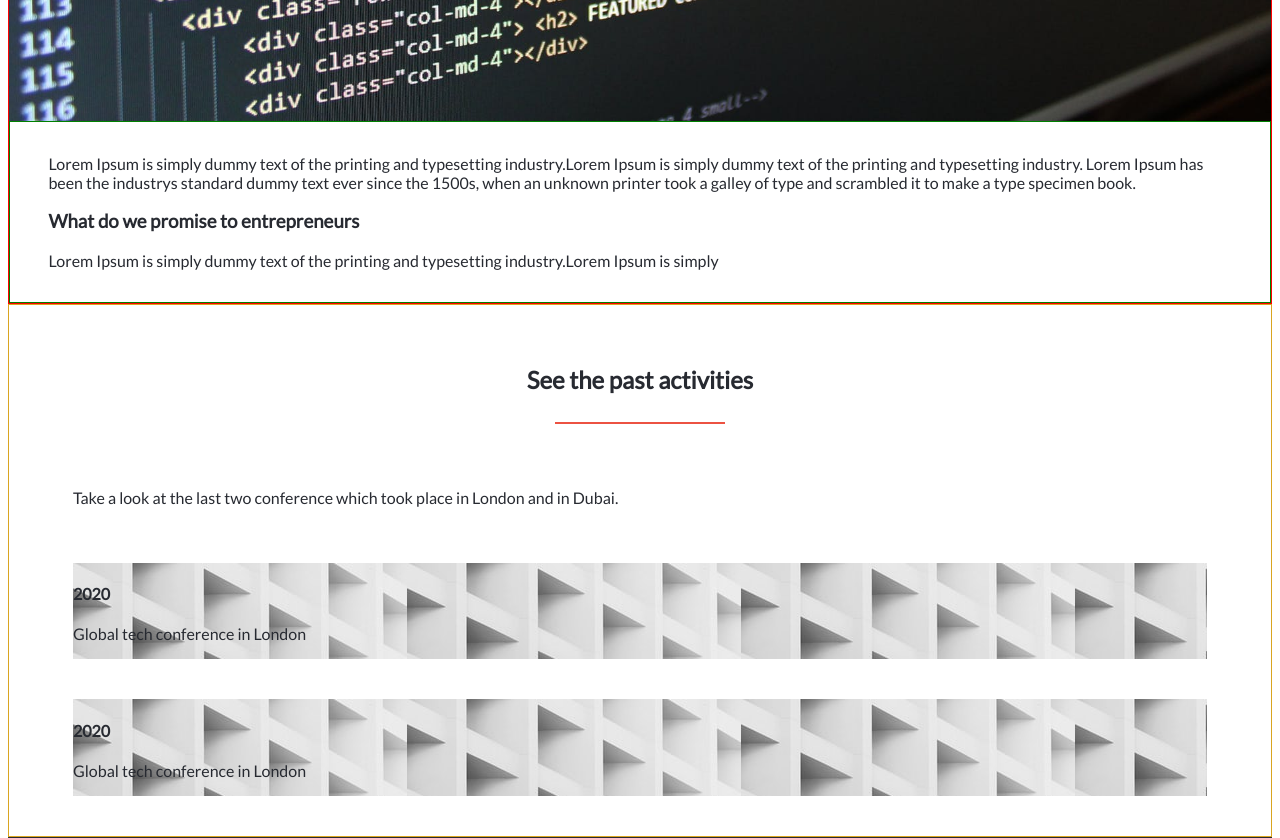
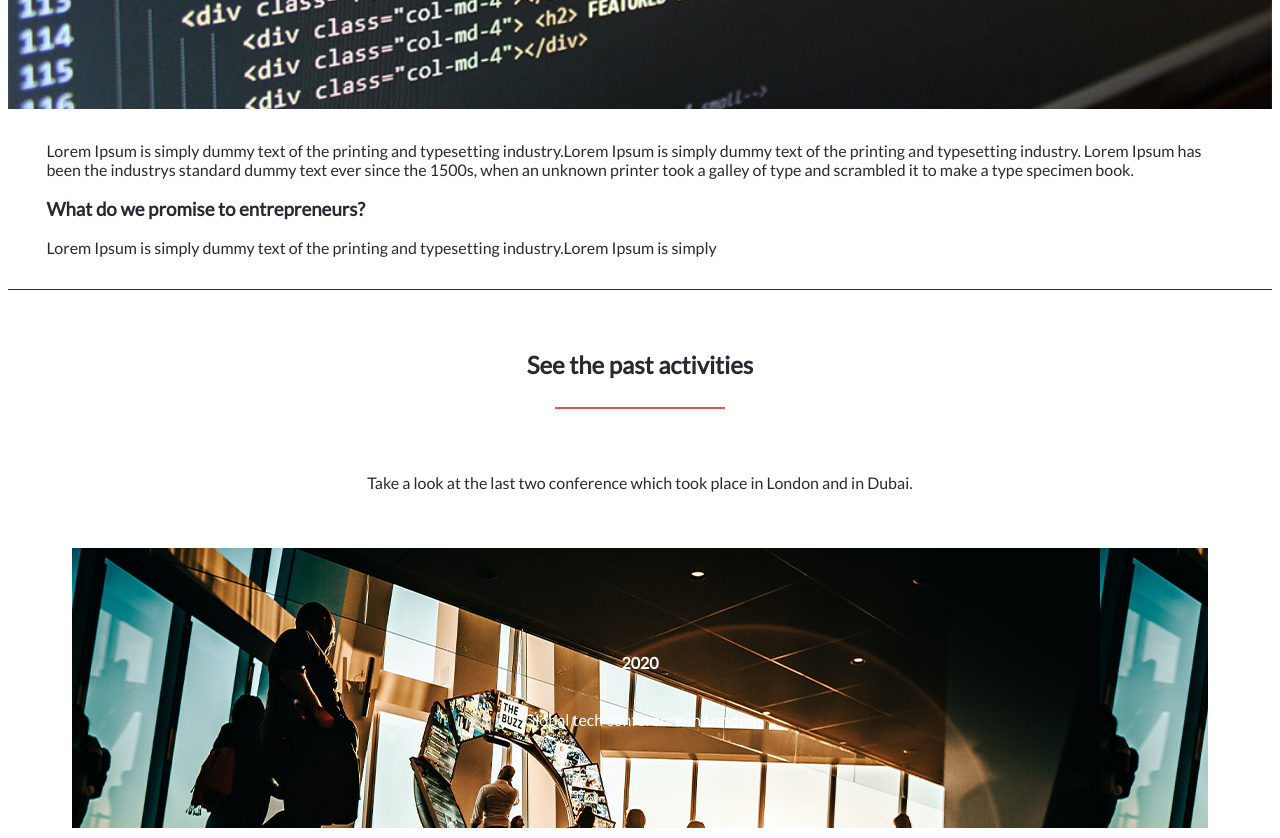
Before and after one commit to aliabbani/Conference-page, a website: page about.html in a window 1280 px wide. Shown: the part 1380-2218 px from the top of the page. Drawn offline with Linux system fonts and the light colour scheme; a web font is replaced by a local one.

Commit message:
edit and change picture and other activities in the html, css files

```diff
--- a/about.html
+++ b/about.html
@@ -35,27 +35,27 @@
         <h2>About Us</h2>
         <hr class="horizontal-hr">
       </div>
-      <img src="images/aboutus.jpeg" alt="about us">
+      <img src="images/aboutus.png" alt="about us">
       <div class="about-us-2">
         <p>Lorem Ipsum is simply dummy text of the printing and typesetting industry.Lorem Ipsum is simply dummy text of the printing and typesetting industry. Lorem Ipsum has been the industrys standard dummy text ever since the 1500s, when an unknown printer took a galley of type and scrambled it to make a type specimen book.</p>
-        <h3>What do we promise to entrepreneurs</h3>
+        <h3>What do we promise to entrepreneurs?</h3>
         <p> Lorem Ipsum is simply dummy text of the printing and typesetting industry.Lorem Ipsum is simply</p>
       </div>
     </article>
-    <article class="about-past-activities">
+    <article class="past-activities flex">
       <div class="program-h2">
         <h2>See the past activities</h2>
         <hr class="horizontal-hr">
       </div>
       <p>Take a look at the last two conference which took place in London and in Dubai.</p>
-      <div class="about-past-activities-section">
-          <div class="about-past-activities-description">
+      <div class="past-activities-section flex">
+          <div class="past-activities-desc flex">
             <h4>2020</h4>
             <p>Global tech conference in London</p>
           </div>
       </div>
-      <div class="about-past-activities-section-2">
-        <div class="about-past-activities-description">
+      <div class="past-activities-section-2 flex">
+        <div class="past-activities-desc flex">
           <h4>2020</h4>
           <p>Global tech conference in London</p>
         </div>
@@ -68,12 +68,12 @@
       </div>
       <div class="partners-images">
         <div class="partners-images-1">
-            <img src="images/facebook1.png" alt="facebook" class="alibaba">
-            <img src="images/twitter1.png" alt="twitter" class="alibaba">
+            <img src="images/facebook.png" alt="facebook" class="alibaba">
+            <img src="images/twitter.png" alt="twitter" class="alibaba">
             <img src="images/ebay.png" alt="tesla" class="alibaba">
         </div>
         <div class="partners-images-2">
-          <img src="images/amazon1.png" alt="amazon" class="alibaba">
+          <img src="images/amazon.png" alt="amazon" class="alibaba">
           <img src="images/google.png" alt="google" class="alibaba">
         </div>
       </div>
--- a/style.css
+++ b/style.css
@@ -6,6 +6,10 @@ font-family: cocogoose, lato */
 body {
   font-family: 'Lato', sans-serif;
   color: #272a31;
+}
+
+.flex {
+  display: flex;
 }
 
 .header-nav {
@@ -49,7 +53,6 @@ body {
 
 /* here is the program section */
 .program {
-  background-color: rgb(54, 54, 54);
   background-image: url(images/programbackground.png);
   color: #fff;
   display: grid;
@@ -190,36 +193,6 @@ body {
 /* ***********************************************************************************************************/
 
 /* here about us section */
-.about-us {
-  border: 1px solid red;
-  display: flex;
-  flex-direction: column;
-}
-
-.about-us-2 {
-  border: 1px solid green;
-  padding: 2vh 3vw;
-}
-
-/* here is the past activities section */
-.about-past-activities {
-  display: flex;
-  flex-direction: column;
-  gap: 5vh;
-  border: 1px solid goldenrod;
-  padding: 5vh 5vw;
-}
-
-.about-past-activities-section {
-  display: flex;
-  background-image: url(images/backgroundmobile2.jpg);
-}
-
-.about-past-activities-section-2 {
-  display: flex;
-  background-image: url(images/backgroundmobile2.jpg);
-}
-
 .headear-about-contact {
   display: flex;
   flex-direction: column;
@@ -235,3 +208,47 @@ body {
 .header-paragraph-about {
   background-color: white;
 }
+
+.about-us {
+  display: flex;
+  flex-direction: column;
+  border-bottom: 1px solid #272a31;
+}
+
+.about-us-2 {
+  padding: 2vh 3vw;
+}
+
+/* here is the past activities section */
+.past-activities {
+  flex-direction: column;
+  justify-content: center;
+  gap: 5vh;
+  padding: 5vh 5vw;
+}
+
+.past-activities p {
+  text-align: center;
+}
+
+.past-activities-section {
+  justify-content: center;
+  align-items: center;
+  height: 35vh;
+  background: #ec5242;
+  background-image: url(images/pastactivity1.png);
+}
+
+.past-activities-section-2 {
+  justify-content: center;
+  align-items: center;
+  background-image: url(images/pastactivity2.png);
+  height: 35vh;
+}
+
+.past-activities-desc {
+  display: flex;
+  flex-direction: column;
+  text-align: center;
+  color: #fff;
+}
```
Also changed, not shown: index.html (+3 -3 lines), images/aboutus.jpeg (deleted), images/aboutus.png (added), images/amazon.png, images/amazon1.png (deleted), images/facebook.png, images/facebook1.png (deleted), images/pastactivity1.png (added), images/pastactivity2.png (added), images/twitter.png, images/twitter1.png (deleted).
